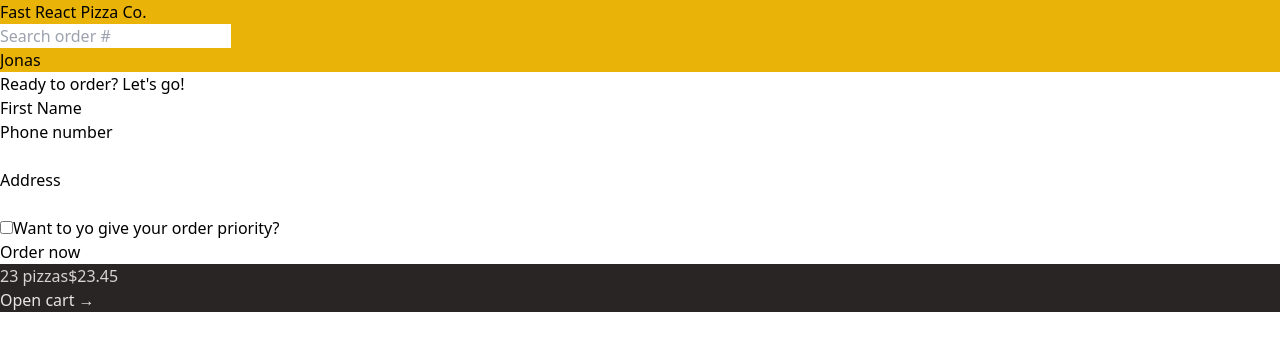
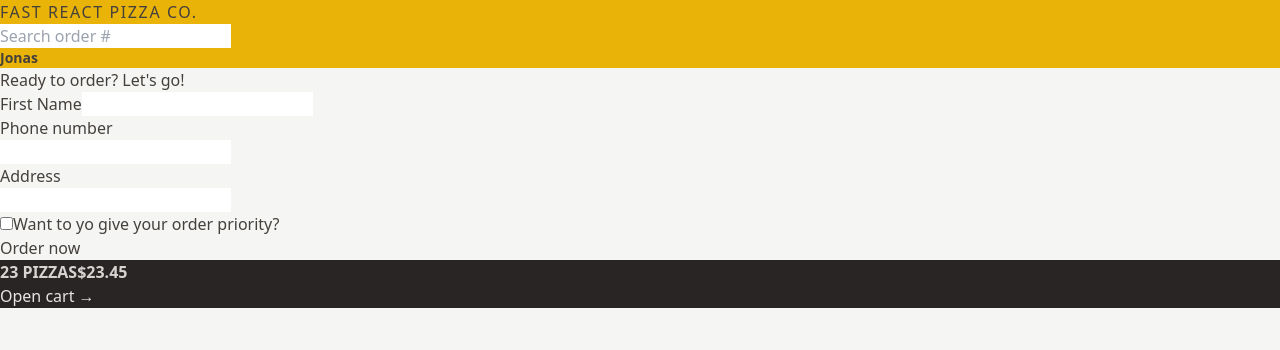
Before and after one commit to Coblexx/fast-react-pizza, a React (Vite) app: page /order/new in a window 1280 px wide. Shown: the top 350 px of the page. Built offline with nearby package versions, Linux system fonts and the light colour scheme.

Commit message:
chore: further styling, create username component

```diff
--- a/index.html
+++ b/index.html
@@ -1,4 +1,4 @@
-<!DOCTYPE html>
+<!doctype html>
 <html lang="en">
   <head>
     <meta charset="UTF-8" />
@@ -6,7 +6,7 @@
     <meta name="viewport" content="width=device-width, initial-scale=1.0" />
     <title>Fast React Pizza</title>
   </head>
-  <body>
+  <body class="bg-stone-100 text-stone-700">
     <div id="root"></div>
     <script type="module" src="/src/main.jsx"></script>
   </body>
--- a/src/features/Cart/CartOverview.jsx
+++ b/src/features/Cart/CartOverview.jsx
@@ -3,7 +3,7 @@ import { Link } from "react-router-dom";
 function CartOverview() {
   return (
     <div className="bg-stone-800 text-stone-200">
-      <p className="text-stone-300">
+      <p className="font-semibold uppercase text-stone-300">
         <span>23 pizzas</span>
         <span>$23.45</span>
       </p>
--- /dev/null
+++ b/src/features/User/Username.jsx
@@ -0,0 +1,5 @@
+function Username() {
+  return <div className="text-sm font-semibold">Jonas</div>;
+}
+
+export default Username;
--- a/src/ui/Header.jsx
+++ b/src/ui/Header.jsx
@@ -1,12 +1,15 @@
 import { Link } from "react-router-dom";
 import SearchOrder from "../features/Order/SearchOrder";
+import Username from "../features/User/Username";
 
 function Header() {
   return (
     <header className="bg-yellow-500">
-      <Link to="/">Fast React Pizza Co.</Link>
+      <Link to="/" className="uppercase tracking-widest">
+        Fast React Pizza Co.
+      </Link>
       <SearchOrder />
-      <p>Jonas</p>
+      <Username />
     </header>
   );
 }
--- a/src/ui/Home.jsx
+++ b/src/ui/Home.jsx
@@ -1,7 +1,7 @@
 function Home() {
   return (
     <div>
-      <h1 className="text-center text-xl font-semibold text-stone-700">
+      <h1 className="text-center text-xl font-semibold ">
         The best pizza.
         <br />
         <span className="text-yellow-500">
```
